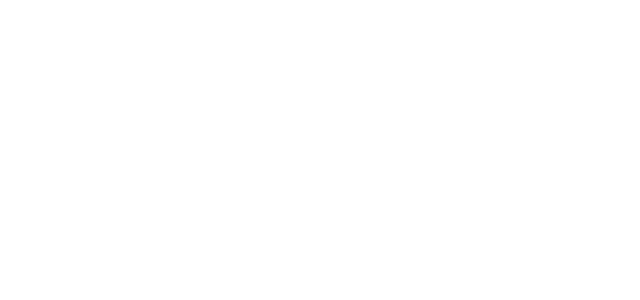
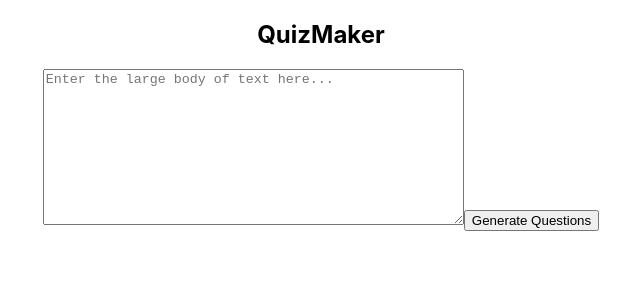
Before and after one commit to AceCanacan/NewLearn, a React (Create React App) app in the folder my-app/: page /quizmaker/1 in a window 1280 px wide. Before the commit this address had no page. Shown: the top 300 px of the page, without its empty margins (319-959 px from the left). Built offline with nearby package versions, Linux system fonts and the light colour scheme.

Commit message:
okay na ang quizmaker hehe

```diff
--- a/my-app/src/App.js
+++ b/my-app/src/App.js
@@ -6,6 +6,7 @@
 import TestYourself from './components/Test/Test';
 import Review from './components/Test/Review';
 import ScoreReport from './components/ScoreReport/ScoreReport';
+import QuizMaker from './components/QuizMaker/QuizMaker';
 
 const CustomRouter = ({ children }) => {
   const navigate = useNavigate();
@@ -21,14 +22,18 @@
     };
 
     const handlePopState = (event) => {
-      if (location.pathname.includes('/test/')) {
+      if (location.pathname === '/' || location.pathname.startsWith('/deck/')) {
+        event.preventDefault();
+        window.history.pushState(null, '', window.location.pathname);
+      } else if (location.pathname.includes('/test/')) {
         event.preventDefault();
         window.dispatchEvent(new Event('showBackDisclaimer'));
       } else if (location.pathname.includes('/score-report/')) {
         const deckName = location.pathname.split('/').pop();
         navigate(`/deck/${deckName}`);
-      } else if (location.pathname.includes('/deck/')) {
-        navigate(`/`);
+      } else if (location.pathname.includes('/quizmaker/')) {
+        const deckName = location.pathname.split('/').pop();
+        navigate(`/deck/${deckName}`);
       } else {
         window.history.go(-1);
       }
@@ -80,6 +85,7 @@
             <Route path="/test/:deckName" element={<TestYourself />} />
             <Route path="/review/:deckName" element={<Review />} />
             <Route path="/score-report/:deckName" element={<ScoreReport />} />
+            <Route path="/quizmaker/:deckName" element={<QuizMaker />} />
           </Routes>
         </div>
       </CustomRouter>
--- a/my-app/src/components/FlashcardInput/FlashcardInput.js
+++ b/my-app/src/components/FlashcardInput/FlashcardInput.js
@@ -367,6 +367,9 @@
           <Link to={`/score-report/${deckName}`} className="test-link">
             <button>View Scores</button>
           </Link>
+          <Link to={`/quizmaker/${deckName}`} className="test-link">
+            <button>Go to QuizMaker</button>
+          </Link>
         </>
       )}
       <div className="flashcard-list">
--- /dev/null
+++ b/my-app/src/components/QuizMaker/QuizMaker.js
@@ -0,0 +1,95 @@
+// QuizMaker.js
+import React, { useState } from 'react';
+import { useNavigate, useParams } from 'react-router-dom';
+
+const QuizMaker = () => {
+  const [inputText, setInputText] = useState('');
+  const [isLoading, setIsLoading] = useState(false);
+  const { deckName } = useParams();
+  const navigate = useNavigate();
+
+  const handleGenerate = async () => {
+    if (!inputText.trim()) {
+      alert('Please enter some text.');
+      return;
+    }
+
+    setIsLoading(true);
+
+    const messages = [
+      { role: 'system', content: 'You are a helpful assistant.' },
+      { role: 'user', content: `Text to generate questions from: ${inputText}` },
+      { role: 'user', content: 'Generate a series of questions and answers from the provided text. Format: Q: Question A: Answer. MAXIMUM OF 10 QUESTIONS ONLY' }
+    ];
+
+    try {
+      const response = await fetch('https://api.openai.com/v1/chat/completions', {
+        method: 'POST',
+        headers: {
+          'Authorization': `Bearer sk-proj-0rQJn442QsrpnAURUQfNT3BlbkFJ9U9wAI7IGP112CXY9v3f`, // Replace with your OpenAI API key
+          'Content-Type': 'application/json'
+        },
+        body: JSON.stringify({
+          model: 'gpt-4o',
+          messages: messages,
+          max_tokens: 1500
+        })
+      });
+
+      if (!response.ok) {
+        const errorDetail = await response.json();
+        throw new Error(`Error: ${response.status} ${response.statusText} - ${JSON.stringify(errorDetail)}`);
+      }
+
+      const data = await response.json();
+
+      if (data.choices && data.choices.length > 0) {
+        const text = data.choices[0].message.content.trim();
+        const qaPairs = text.split('\n').reduce((acc, line) => {
+          if (line.startsWith('Q: ')) {
+            acc.push({ question: line.slice(3).trim(), answer: '' });
+          } else if (line.startsWith('A: ') && acc.length) {
+            acc[acc.length - 1].answer = line.slice(3).trim();
+          }
+          return acc;
+        }, []);
+
+        saveGeneratedQuestions(qaPairs);
+        navigate(`/deck/${deckName}`);
+      } else {
+        alert('Failed to generate questions. Please try again.');
+      }
+    } catch (error) {
+      console.error('Error generating questions:', error);
+      alert('Error generating questions. Please try again.');
+    } finally {
+      setIsLoading(false);
+    }
+  };
+
+  const saveGeneratedQuestions = (generatedQuestions) => {
+    const flashcards = generatedQuestions.map(q => ({ question: q.question, answer: q.answer }));
+    localStorage.setItem(deckName, JSON.stringify(flashcards));
+    const decks = JSON.parse(localStorage.getItem('decks')) || {};
+    decks[deckName] = flashcards.length;
+    localStorage.setItem('decks', JSON.stringify(decks));
+  };
+
+  return (
+    <div>
+      <h2>QuizMaker</h2>
+      <textarea
+        rows="10"
+        cols="50"
+        value={inputText}
+        onChange={(e) => setInputText(e.target.value)}
+        placeholder="Enter the large body of text here..."
+      ></textarea>
+      <button onClick={handleGenerate} disabled={isLoading}>
+        {isLoading ? 'Generating...' : 'Generate Questions'}
+      </button>
+    </div>
+  );
+};
+
+export default QuizMaker;
--- a/my-app/src/components/Test/Test.js
+++ b/my-app/src/components/Test/Test.js
@@ -908,7 +908,7 @@
     />
     <h3>{deckName}</h3>
     {!finished && (
-      <button className="btn btn-secondary top-right-button" onClick={handleDone}>
+      <button className="btn btn-secondary" onClick={handleDone}>
         Done
       </button>
     )}
```
